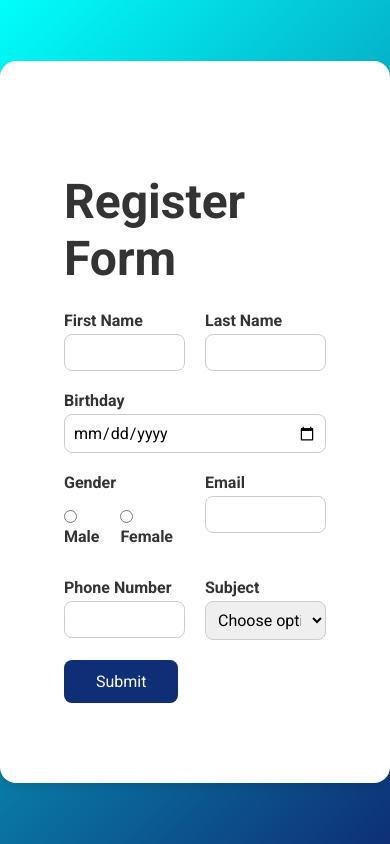
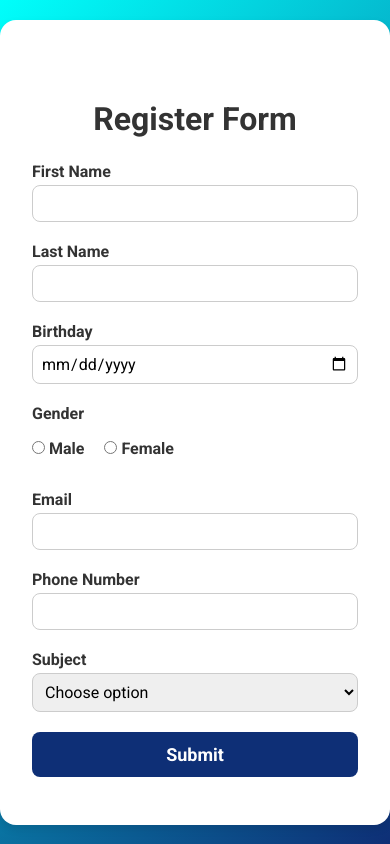
Before and after one commit to sea-seree/tempo-html-css, a plain HTML site: page index.html in a window 390 px wide. Drawn offline with Linux system fonts and the light colour scheme.

Commit message:
style: improve form layout and add responsive design

```diff
--- a/style.css
+++ b/style.css
@@ -17,7 +17,8 @@ body {
 
 section {
     background-color: #fff;
-    padding: 5rem 4rem; ;
+    padding: 5rem 4rem;
+    ;
     border-radius: 16px;
     box-shadow: 0px 4px 8px rgba(0, 0, 0, 0.1);
     max-width: 550px;
@@ -25,7 +26,7 @@ section {
 }
 
 header {
-    font-size: 3rem;
+    font-size: 2.5rem;
     font-weight: bolder;
     text-align: start;
     margin-bottom: 24px;
@@ -73,6 +74,7 @@ select {
     outline: none;
 }
 
+
 .radio-gender {
     display: flex;
     flex-direction: column;
@@ -99,15 +101,54 @@ button[type="submit"] {
     border-radius: 8px;
     cursor: pointer;
     font-size: 16px;
+    font-weight: bold;
 }
 
 .button-submit {
     flex: 1 1 100%;
     display: flex;
-    justify-content: start;
+    justify-content: end;
 }
 
 button[type="submit"]:hover {
     background-color: #1343aa;
+    font-weight: bold;
     transition: 0.3s;
 }
+
+@media screen and (max-width: 768px) {
+    section {
+        padding: 3rem 2rem;
+    }
+
+    form div {
+        flex: 1 1 100%;
+    }
+
+    header {
+        font-size: 2rem;
+        text-align: center;
+    }
+
+    button[type="submit"] {
+        width: 100%;
+        padding: 12px 0;
+        font-size: 18px;
+    }
+
+    .radio-options {
+        justify-content: start;
+        padding-left: 0;
+    }
+}
+
+@media screen and (min-width: 1200px) {
+    section {
+        padding: 5rem 6rem;
+        max-width: 700px;
+    }
+
+    header {
+        font-size: 5rem;
+    }
+}
```
